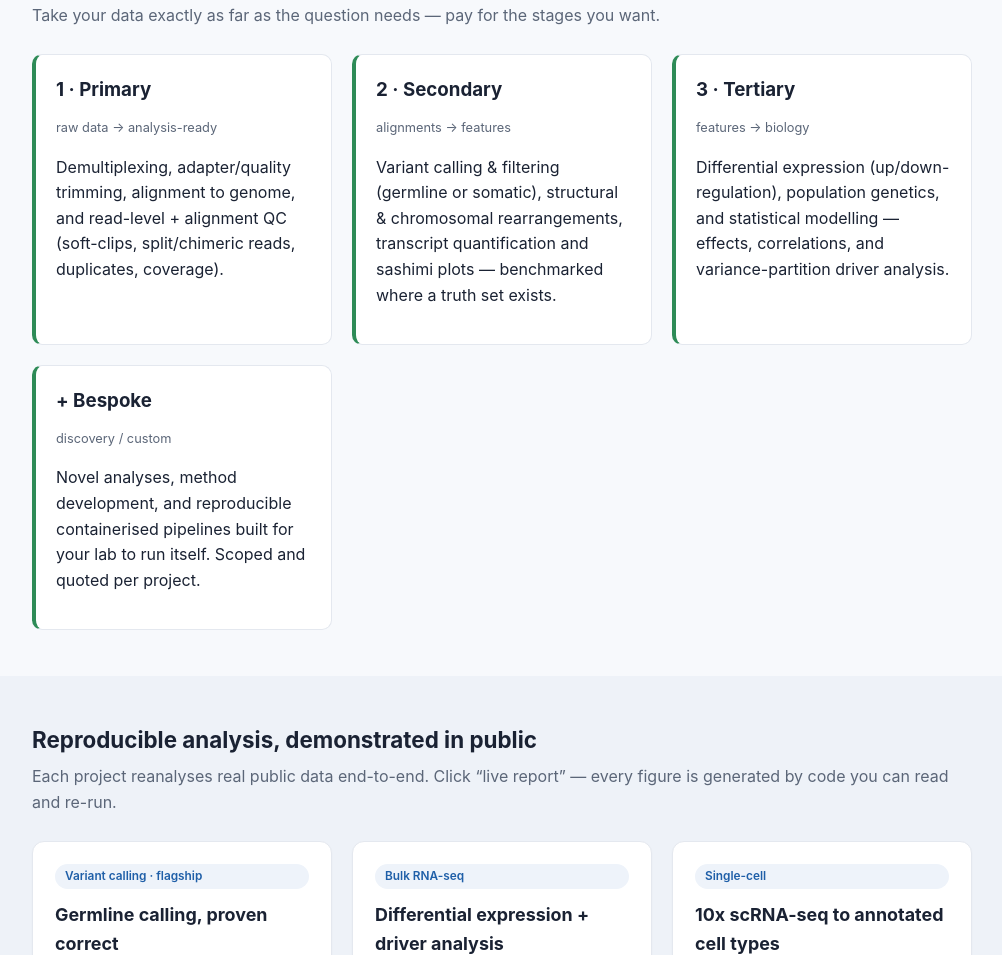
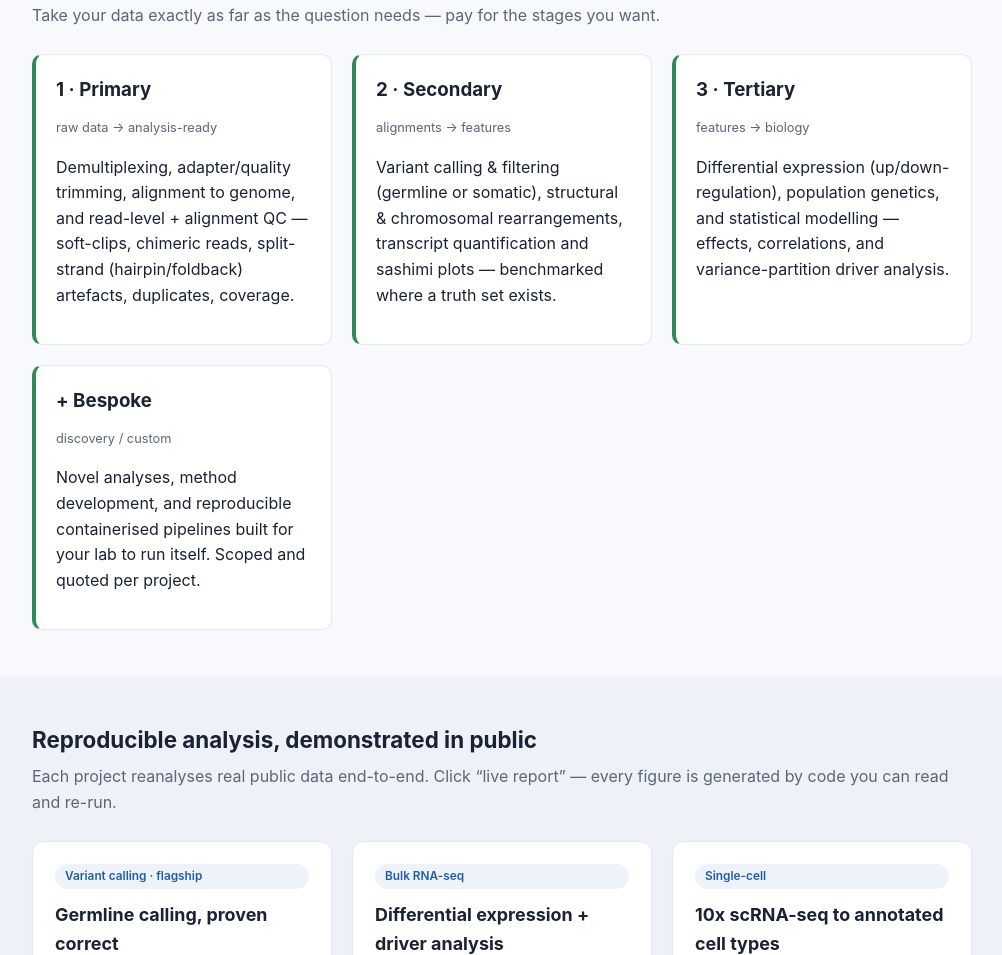
Before and after one commit to pgristow/pgristow.github.io, a plain HTML site: page index.html in a window 1280 px wide. Shown: the part 904-1859 px from the top of the page, without its empty margins (138-1140 px from the left). Drawn offline with Linux system fonts and the light colour scheme.

Commit message:
docs: clarify split-strand (hairpin) artefact detection in primary analysis

```diff
--- a/index.html
+++ b/index.html
@@ -98,7 +98,7 @@
         <h3>1 · Primary</h3>
         <p class="pill">raw data → analysis-ready</p>
         <p>Demultiplexing, adapter/quality trimming, alignment to genome, and read-level + alignment
-           QC (soft-clips, split/chimeric reads, duplicates, coverage).</p>
+           QC — soft-clips, chimeric reads, split-strand (hairpin/foldback) artefacts, duplicates, coverage.</p>
       </div>
       <div class="tool">
         <h3>2 · Secondary</h3>
```
